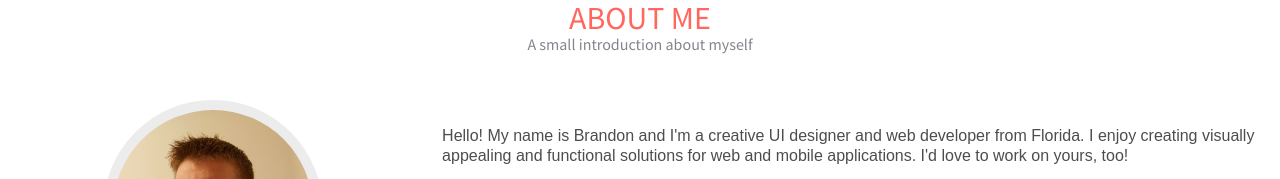
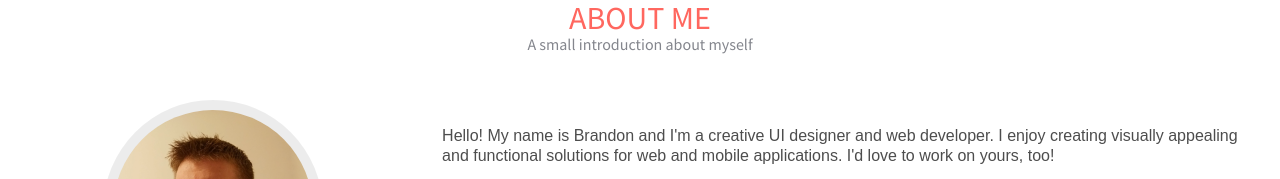
Before and after one commit to snapzero/snapzero.github.io, a plain HTML site: page index.html in a window 1280 px wide. Shown: the part 3300-3479 px from the top of the page. Drawn offline with nearby package versions, Linux system fonts and the light colour scheme.

```diff
--- a/index.html
+++ b/index.html
@@ -290,7 +290,7 @@
 						</div>
             <div class="u-8">
 							<div>
-                <p>Hello! My name is Brandon and I'm a creative UI designer and web developer from Florida. I enjoy creating  visually appealing and functional solutions for web and mobile applications. I'd love to work on yours, too!</p>
+                <p>Hello! My name is Brandon and I'm a creative UI designer and web developer. I enjoy creating  visually appealing and functional solutions for web and mobile applications. I'd love to work on yours, too!</p>
 								<p>I am currently available for hire. Whatever your web design and application needs, I can provide the tools and knowledge to develop a custom solution for you.</p>
 							</div>
 						</div>
```
